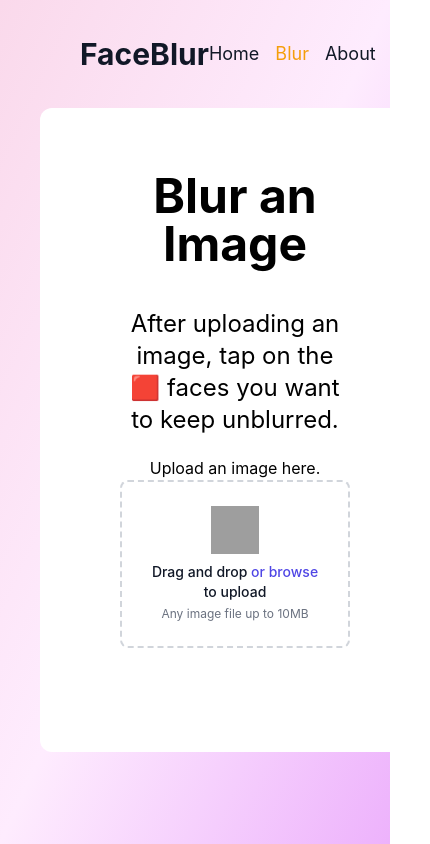
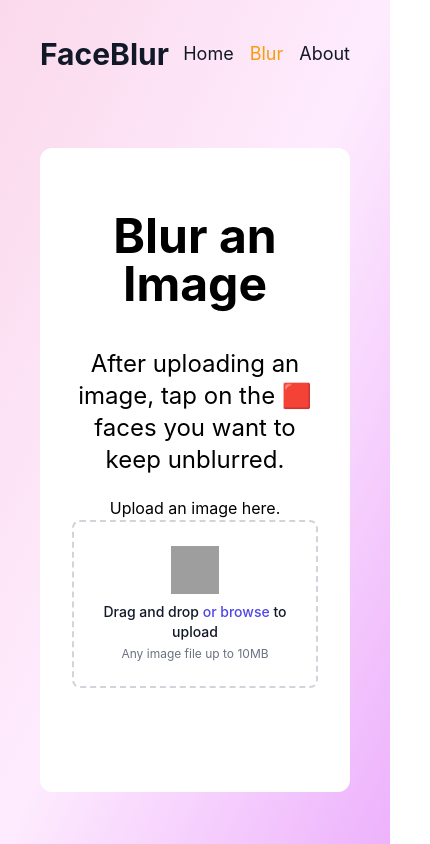
Before and after one commit to alexdivadi/faceblur, a React (Create React App) app in the folder frontend/: page /image-blur in a window 390 px wide. Shown: the top 844 px of the page, 430 px wide, since content can reach past the window. Built offline with nearby package versions, Linux system fonts and the light colour scheme; grey boxes are pictures that could not be loaded.

Commit message:
Add base url, fix ui bugs on small screens

```diff
--- a/frontend/src/components/aboutPage.js
+++ b/frontend/src/components/aboutPage.js
@@ -1,8 +1,8 @@
 import React from "react";
 
 function AboutPage() {
-    return <div className="w-screen">
-        <div className="bg-white p-20 ml-10 mr-16 text-justify rounded-xl">
+    return <div className="w-screen py-10">
+        <div className="bg-white py-20 px-4 sm:px-8 md:px-16 lg:px-20 ml-10 mr-16 text-justify rounded-xl">
             <h1 className="text-3xl md:text-left text-center sm:text-4xl font-bold text-gray-800 mb-12">About Us</h1>
             <div className="flex flex-col justify-center">
                 <p className="text-xl leading-relaxed mb-20">
--- a/frontend/src/components/header.js
+++ b/frontend/src/components/header.js
@@ -3,7 +3,7 @@ import { NavLink } from 'react-router-dom';
 
 function Header() {
     return (
-        <header className="text-gray-800 px-20 py-4">
+        <header className="text-gray-800 md:px-20 px-10 py-4">
             <div className="container mx-auto flex justify-between items-center py-5">
                 <div className="text-3xl font-bold text-gray-900">FaceBlur</div>
                 <nav>
--- a/frontend/src/components/imageBlurPage.js
+++ b/frontend/src/components/imageBlurPage.js
@@ -3,12 +3,13 @@ import React, { useState, useCallback, useEffect, useRef } from 'react';
 import AsyncButton from './asyncButton.js';
 import useAsync from './useAsync.js';
 import DropdownMenu from './dropdownMenu.js';
+import { baseUrl } from '../config/const.js';
 
 const fetchFaceDetections = async (file) => {
     const formData = new FormData();
     formData.append('image', file);
     formData.append('type', 'image');
-    const response = await fetch('https://faceblur-production.up.railway.app/detect', {
+    const response = await fetch(`${baseUrl}/detect`, {
         method: 'POST',
         body: formData,
     });
@@ -29,7 +30,7 @@ const fetchBlurredImage = async (file, detections, style = 'Blur') => {
     formData.append('detections', JSON.stringify(detections));
     formData.append('type', 'image');
     formData.append('style', style.toLowerCase())
-    const response = await fetch('https://faceblur-production.up.railway.app/blur', {
+    const response = await fetch(`${baseUrl}/blur`, {
         method: 'POST',
         body: formData,
         responseType: 'blob',
@@ -116,8 +117,8 @@ function ImageBlurPage() {
     }, []);
 
     return (
-        <div className="container content-center w-screen ml-10 mb-10 overflow-x-hidden">
-            <div className='container bg-white max-w-screen mr-20 lg:h-[80vh] p-16 rounded-xl'>
+        <div className="container content-center w-screen p-10 md:mb-10">
+            <div className='container bg-white max-w-screen lg:h-[80vh] py-16 md:px-16 px-4 rounded-xl'>
                 <div className="flex flex-col px-4 h-full w-full max-w-full items-center lg:flex-row md:text-left text-center justify-between">
                     <div className='flex-1 flex flex-col lg:mb-0 mb-10 max-w-lg justify-center'>
                         <h1 className="text-5xl font-bold mb-10">Blur an Image</h1>
--- /dev/null
+++ b/frontend/src/config/const.js
@@ -0,0 +1 @@
+export const baseUrl = process.env.NODE_ENV === 'development' ? 'http://127.0.0.1:5000' : 'https://faceblur-production.up.railway.app'
```
